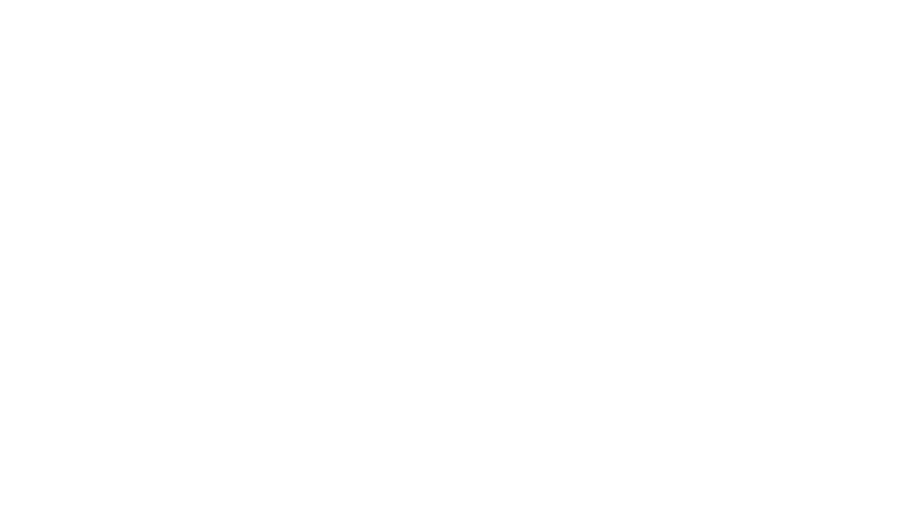
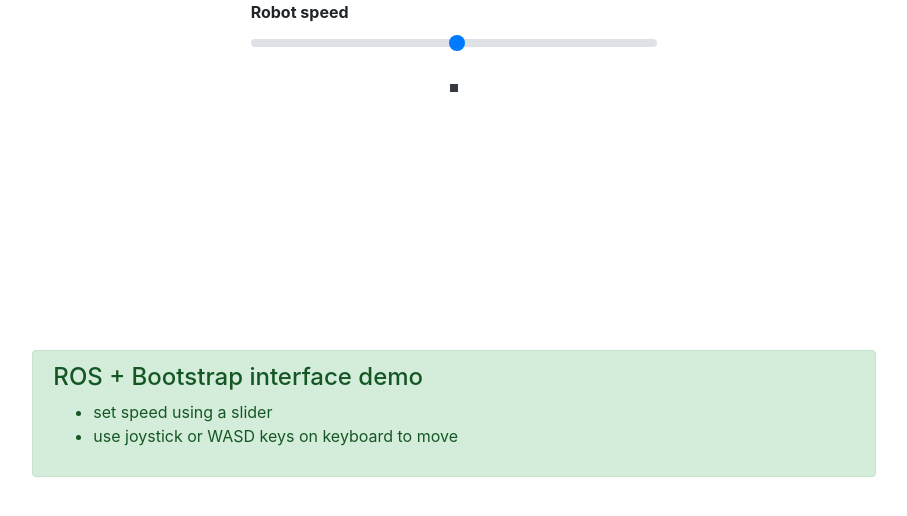
Before and after one commit to cesarhcq/abrobot, a plain HTML site: page web_interface/index.html in a window 1280 px wide. Shown: the whole page, without its empty margins (186-1093 px from the left). Drawn offline with nearby package versions, Linux system fonts and the light colour scheme.

Commit message:
change-more-interface

```diff
--- a/web_interface/index.html
+++ b/web_interface/index.html
@@ -10,6 +10,48 @@
     <link rel="stylesheet" href="https://stackpath.bootstrapcdn.com/bootstrap/4.3.1/css/bootstrap.min.css" integrity="sha384-ggOyR0iXCbMQv3Xipma34MD+dH/1fQ784/j6cY/iJTQUOhcWr7x9JvoRxT2MZw1T" crossorigin="anonymous">
   </head>
   <body>
+    <!-- SPEED -->
+    <div class="row">
+        <div class="col-md-4"></div>
+        <div class=" col-md-4">
+            <label for="robot-speed">
+                <strong>Robot speed</strong>
+            </label>
+            <input type="range" min="15" max="80" class="custom-range" id="robot-speed">
+        </div>
+        <div class="col-md-4"></div>
+    </div>
+
+    <!-- VIDEO -->
+    <div class="row my-4">
+        <div class="col d-flex justify-content-center">
+            <img src="" class="p-1 bg-dark" alt="" id="video" />
+        </div>
+    </div>
+
+    <!-- JOYSTICK -->
+    <div class="row my-4">
+        <div class="col">
+            <div class="d-flex justify-content-center" style="width: 210px; height: 210px;">
+                <div id="joystick"></div>
+            </div>
+        </div>
+    </div>
+
+    <!-- INFO -->
+    <div class="row my-4">
+        <div class="col-md-2"></div>
+        <div class="col-md-8">
+            <div class="alert alert-success">
+                <h4 class="alert-heading">ROS + Bootstrap interface demo</h4>
+                <ul>
+                    <li>set speed using a slider</li>
+                    <li>use joystick or WASD keys on keyboard to move </li>
+                </ul>
+            </div>
+        </div>
+        <div class="col-md-2"></div>
+    </div>
 
     <!-- Optional JavaScript -->
     <!-- jQuery first, then Popper.js, then Bootstrap JS -->
```
